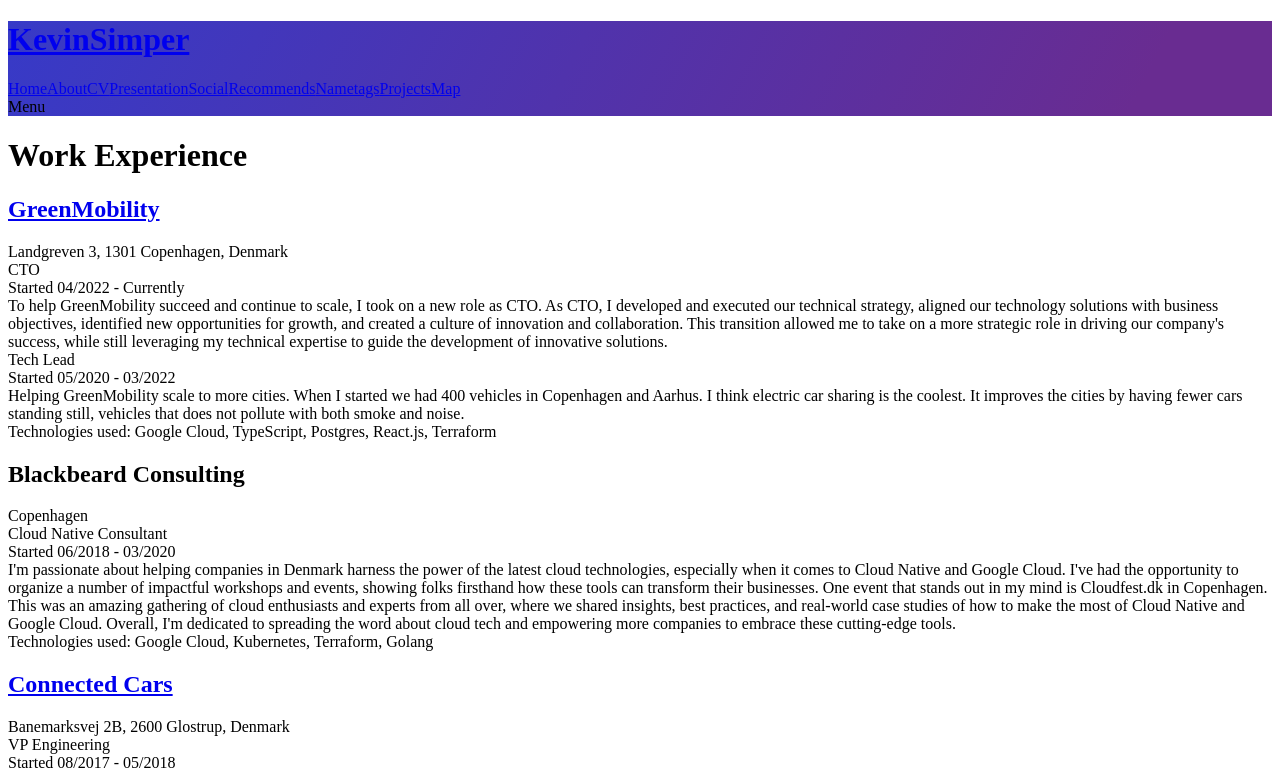
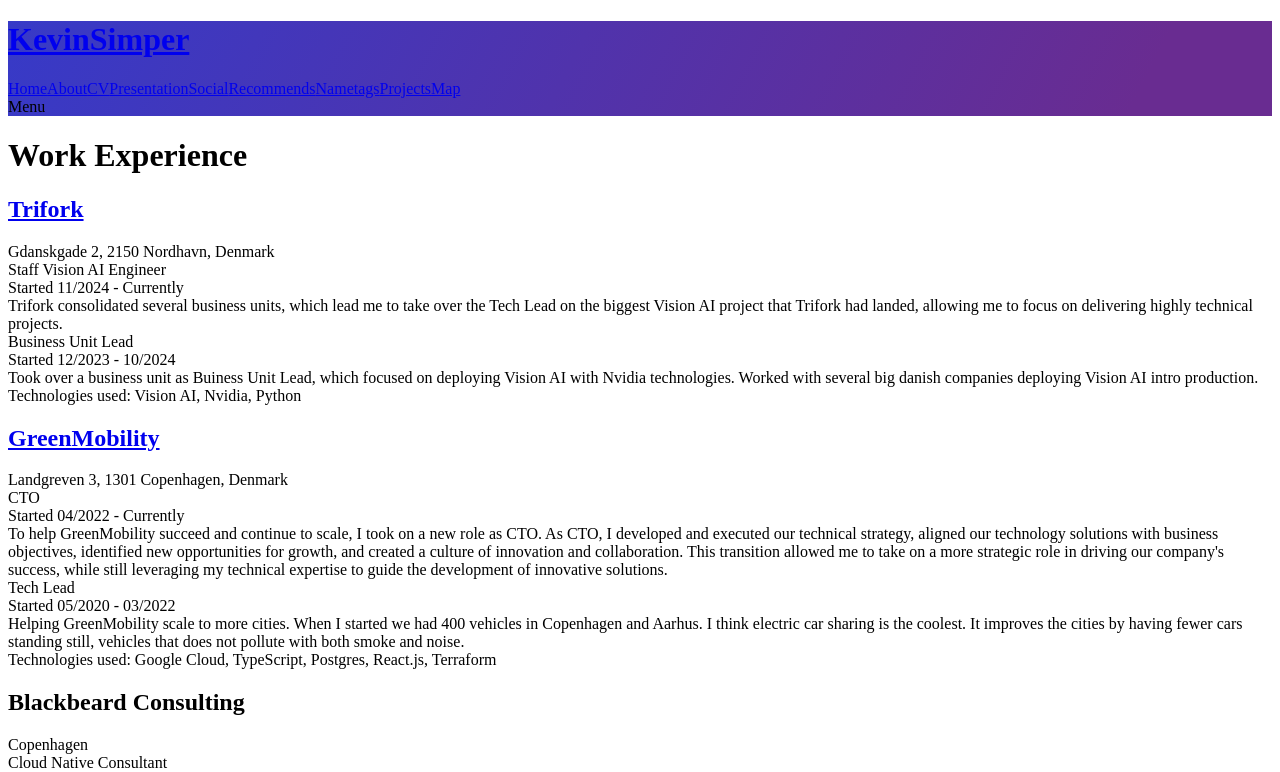
Before and after one commit to kevinsimper/kevinsimper.dk, a Next.js app: page /about/experience in a window 1280 px wide. Shown: the top 772 px of the page. Built offline with nearby package versions, Linux system fonts and the light colour scheme.

Commit message:
Add new experience

```diff
--- a/data/experiences.ts
+++ b/data/experiences.ts
@@ -1,4 +1,33 @@
 export default [
+  {
+    company: 'Trifork',
+    location: 'Gdanskgade 2, 2150 Nordhavn, Denmark',
+    advancements: [
+      {
+        start: '11/2024',
+        end: '',
+        title: 'Staff Vision AI Engineer',
+        description: `
+        Trifork consolidated several business units, which lead me to take over the Tech Lead on the biggest Vision AI project that Trifork had landed, allowing me to focus on delivering highly technical projects.
+        `,
+      },
+      {
+        start: '12/2023',
+        end: '10/2024',
+        title: 'Business Unit Lead',
+        description: `
+        Took over a business unit as Buiness Unit Lead, which focused on deploying Vision AI with Nvidia technologies. Worked with several big danish companies deploying Vision AI intro production.
+        `,
+      },
+    ],
+
+    link: 'https://www.trifork.com/',
+    technologies: [
+      'Vision AI',
+      'Nvidia',
+      'Python',
+    ],
+  },
   {
     company: 'GreenMobility',
     location: 'Landgreven 3, 1301 Copenhagen, Denmark',
```
